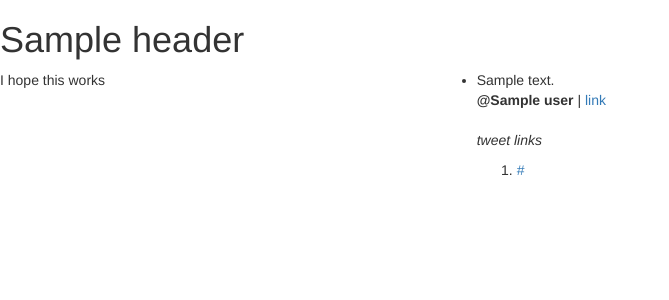
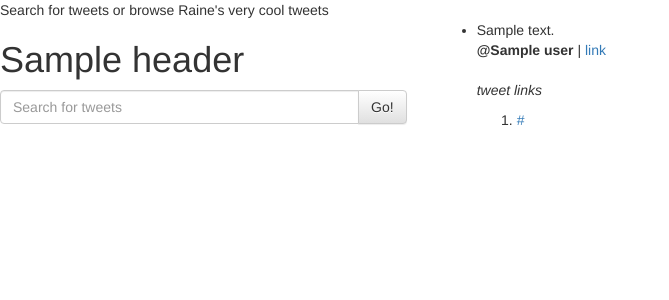
Before and after one commit to rainems/tweetAnalysis, a Flask app: template templates/index.html in a window 1280 px wide. Shown: the top 300 px of the page, without its empty margins (0-669 px from the left). Run offline with Flask 2, Linux system fonts and the light colour scheme; the template is opened without the code that fills it: most values are stand-ins (such as "Sample title", 1, 10 or a date in 2020); parts of the project's set-up code (start-up, migrations or seed data) failed here and were passed over; some libraries are stand-ins or nearby versions.

Commit message:
functional search bar

```diff
--- a/templates/base.html
+++ b/templates/base.html
@@ -1,7 +1,6 @@
 <!DOCTYPE html>
 
 <head>
-
     <!-- Latest compiled and minified CSS -->
     <link rel="stylesheet" href="https://maxcdn.bootstrapcdn.com/bootstrap/3.3.7/css/bootstrap.min.css" integrity="sha384-BVYiiSIFeK1dGmJRAkycuHAHRg32OmUcww7on3RYdg4Va+PmSTsz/K68vbdEjh4u" crossorigin="anonymous">
     <!-- Optional theme -->
@@ -11,12 +10,13 @@
 </head>
 
 <body>
-    {% block header %}
-    <h1>Tweet Analysis</h1> {% endblock %}
+    {% block search %}
+        <h1>Tweet Analysis</h1>
+    {% endblock %}
 
     <div class='row'>
         <div class='col-md-4'>
-            {% block search %} Search for tweets here {% endblock %}
+            {% block filters %} Search for tweets here {% endblock %}
         </div>
         <div class='col-md-8'>
             {% block data %} Tweets will be listed here {% endblock %}
@@ -27,4 +27,6 @@
     <script src="https://code.jquery.com/jquery-2.2.4.min.js" integrity="sha256-BbhdlvQf/xTY9gja0Dq3HiwQF8LaCRTXxZKRutelT44=" crossorigin="anonymous"></script>
     <!-- Latest compiled and minified JavaScript -->
     <script src="https://maxcdn.bootstrapcdn.com/bootstrap/3.3.7/js/bootstrap.min.js" integrity="sha384-Tc5IQib027qvyjSMfHjOMaLkfuWVxZxUPnCJA7l2mCWNIpG9mGCD8wGNIcPD7Txa" crossorigin="anonymous"></script>
+    {% block footer %}
+    {% endblock %}
 </body>
--- a/templates/index.html
+++ b/templates/index.html
@@ -1,13 +1,19 @@
 {% extends 'base.html' %}
 
-<!-- page header -->
-{% block header %}
-<h1>{{header}}</h1> {% endblock %}
+{% block search %}
+Search for tweets or browse Raine's very cool tweets
+{% endblock %}
 
-<!-- search block -->
-{% block search %} I hope this works {% endblock %}
+{% block filters %}
+    <h1>{{header}}</h1>
+	<div class="input-group">
+		<input type="text" id="tweetSearchQuery" class="form-control" placeholder="Search for tweets">
+		<span class="input-group-btn">
+			<button class="btn btn-default" id="tweetSearchBtn" type="button">Go!</button>
+		</span>
+    </div><!-- /input-group -->
+{% endblock %}
 
-<!-- data block -->
 {% block data %}
 <ul>
     {% if not tweets %}
@@ -34,3 +40,23 @@
 </ul>
 
 {% endblock %}
+
+{% block footer %}
+<script type="text/javascript">
+    $(document).ready(function() {
+        /* Go to search page when you hit Go */
+        $('#tweetSearchBtn').click(function(e) {
+            let searchString = $('#tweetSearchQuery').val();
+            document.location.href = '/?q=' + searchString;
+        });
+
+        /* Also go to search when you press enter in search bar */
+		$('#tweetSearchQuery').keypress(function(e) {
+			let key = e.which;
+            if (key == 13) {  // enter key
+				$('#tweetSearchBtn').click();
+			}
+		});
+    });
+</script>
+{% endblock %}
```
